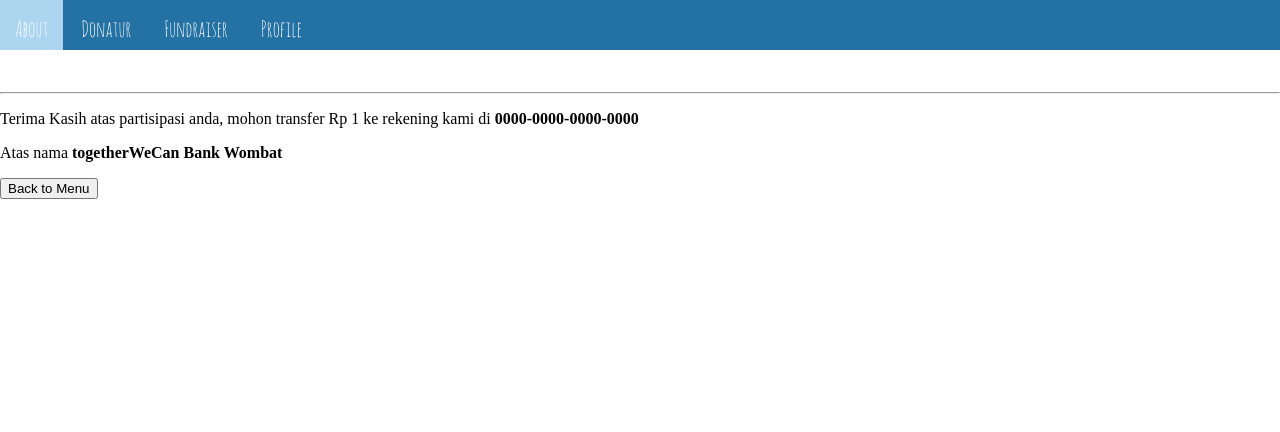
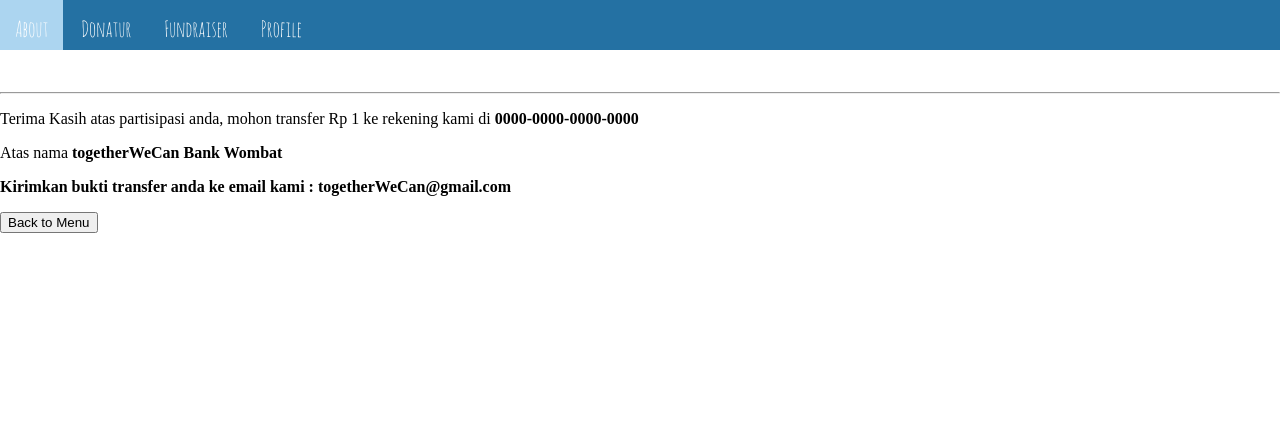
Before and after one commit to ggmich/Modul, a PHP site: page /konfirmasiDonasi.php in a window 1280 px wide. Shown: the top 432 px of the page. Run offline with PHP 8.4, Linux system fonts and the light colour scheme; the visitor is signed in with stand-in values (Sample User, id 1); data that the repository does not hold is empty.

Commit message:
Update konfirmasiDonasi.php

```diff
--- a/TugasBesar/View/konfirmasiDonasi.php
+++ b/TugasBesar/View/konfirmasiDonasi.php
@@ -44,6 +44,7 @@
     <hr>
     <p>Terima Kasih atas partisipasi anda, mohon transfer Rp <?php echo $currentDonation ?> ke rekening kami di <b>0000-0000-0000-0000</b></p>
     <p>Atas nama <b>togetherWeCan Bank Wombat</b></p>
+    <p><b>Kirimkan bukti transfer anda ke email kami : togetherWeCan@gmail.com </b></p>
     <button onclick="backToMenu()"> Back to Menu</button>
   </article>
 </section>
```
